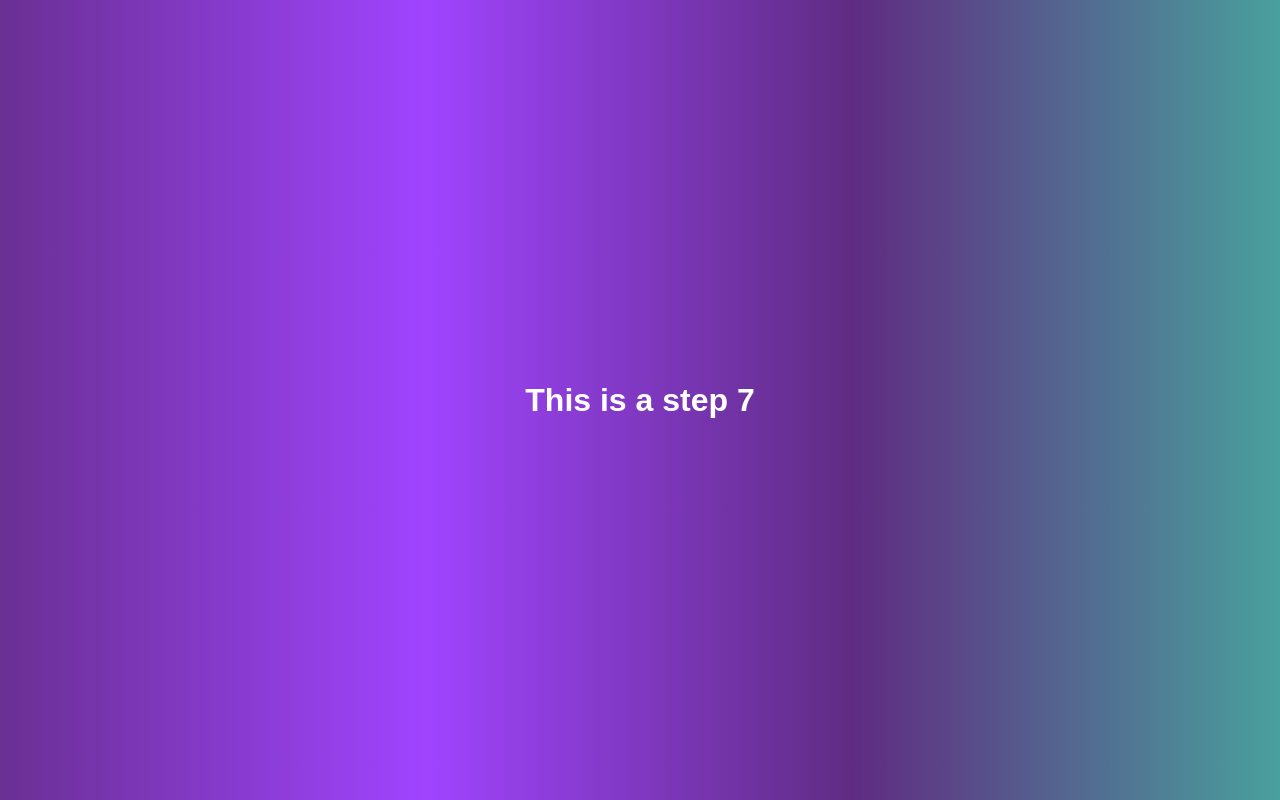
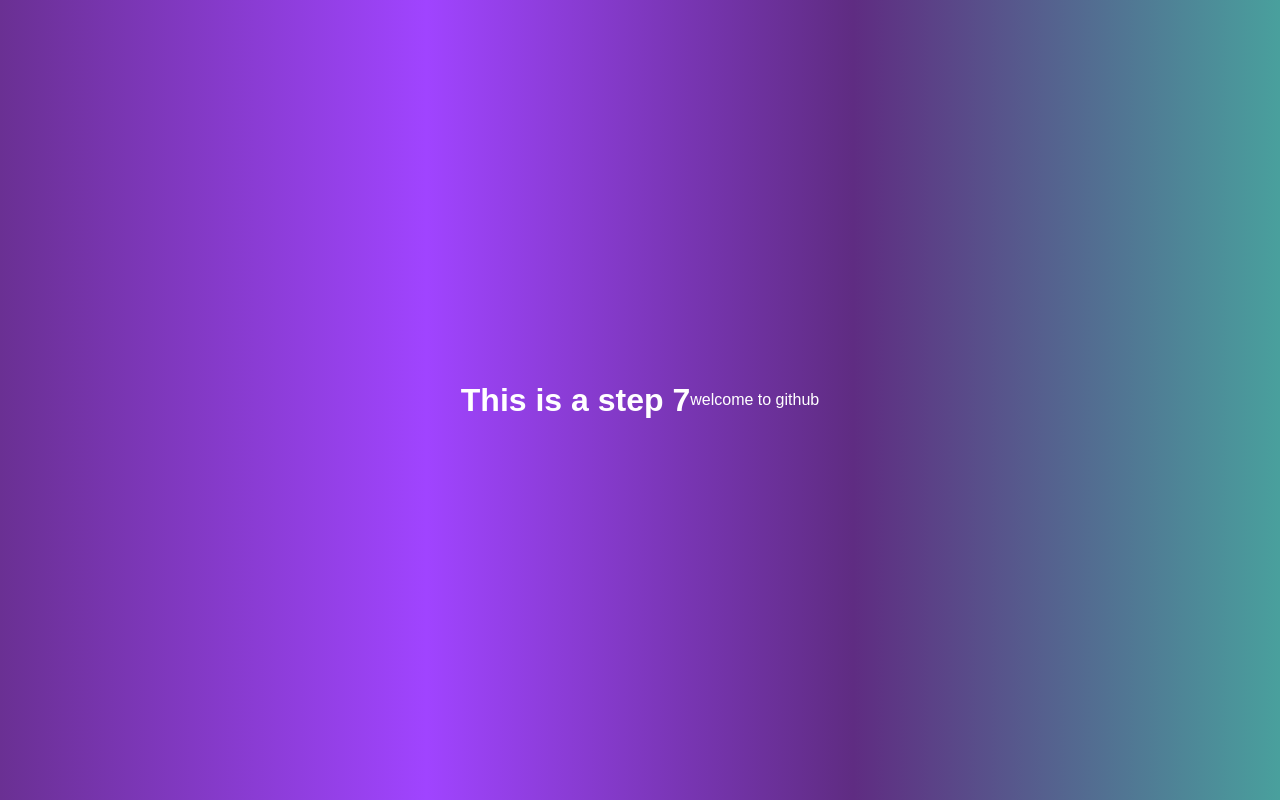
Before and after one commit to Rajprem03/github-for-devops, a plain HTML site: page git/index.html in a window 1280 px wide. Drawn offline with Linux system fonts and the light colour scheme.

Commit message:
Update index.html

```diff
--- a/git/index.html
+++ b/git/index.html
@@ -11,6 +11,7 @@
 
 <body>
     <h1>This is a step 7</h1>
+    <p>welcome to github</p>
 </body>
 
 </html>
```
